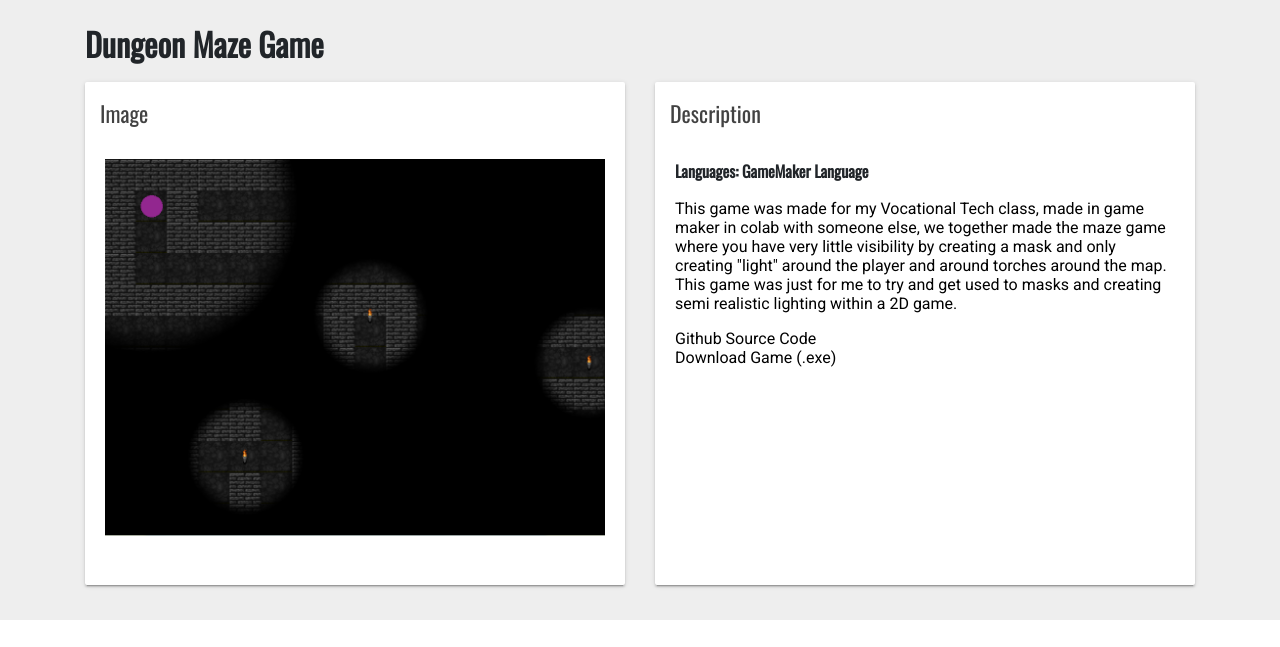
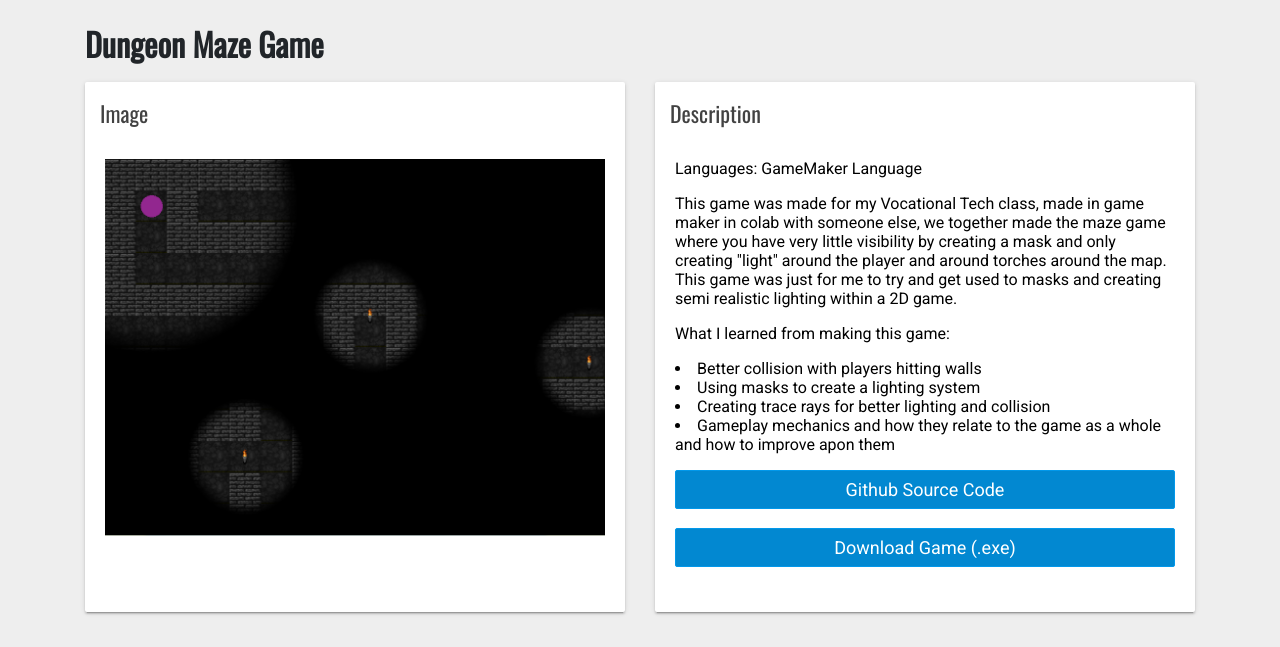
Before and after one commit to ebraptus/Portfolio, a Flask app: page /projects/maze/ in a window 1280 px wide. Shown: the part 240-887 px from the top of the page. Before the commit the page ends 860 px from the top, so only its background shows below. Run offline with Flask 2, Linux system fonts and the light colour scheme; some libraries are stand-ins or nearby versions.

Commit message:
Update game information

```diff
--- a/Portfolio/templates/__template.html
+++ b/Portfolio/templates/__template.html
@@ -1,10 +1,19 @@
 <!DOCTYPE html>
 	<html lang="en">
 	<head>
+		<!-- Meta Data -->
 		<meta charset="UTF-8">
 		<meta name="viewport" content="width=device-width, initial-scale=1.0">
 		<meta http-equiv="X-UA-Compatible" content="ie=edge">
+		<meta name="hostname" content="johndeshano.me">
+		<meta name="expected-hostname" content="johndeshano.me">
+
 		<title>{{ title }} - John de Shano</title>
+
+		<!-- Meta Tags -->
+		<meta name="description" content="The portfolio of John de Shano, this page is used to show off all of my talents and the projects I have done in the past and what I plan for the future.">
+		<meta name="keywords" content="Portfolio,John,de,Shano,DeShano,JohnDeShano,CSS,HTML,JS,JavaScript,PHP,Flask,Python,C++,Game,Developer,Security,Researcher,Debugger,MTA,Wayne">
+		<meta name="author" content="John de Shano">
 
 		<!-- Font Awesome -->
 		<link href="https://fonts.googleapis.com/css?family=Oswald|Roboto" rel="stylesheet">
--- a/Portfolio/templates/projects/maze.html
+++ b/Portfolio/templates/projects/maze.html
@@ -19,16 +19,22 @@
         <div class="card">
             <div class="title">Description</div>
             <div class="content">
-                <h4 class="languages">Languages: GameMaker Language</h4>
+                <div>Languages: GameMaker Language</div>
                 <p>
                     This game was made for my Vocational Tech class, made in game maker in colab with someone else, we together made the maze
                     game where you have very little visibility by creating a mask and only creating "light" around the player and around
                     torches around the map. This game was just for me to try and get used to masks and creating semi realistic lighting within
                     a 2D game.
                 </p>
-                <a target="_blank" href="https://github.com/ebraptus/PuzzleGame">Github Source Code</a>
-                <br>
-                <a target="_blank" href="{{ url_for('static', filename='src/projects/PuzzleGame.exe') }}">Download Game (.exe)</a>
+                <p>
+                    What I learned from making this game:
+                    <li>Better collision with players hitting walls</li>
+                    <li>Using masks to create a lighting system</li>
+                    <li>Creating trace rays for better lighting and collision</li>
+                    <li>Gameplay mechanics and how they relate to the game as a whole and how to improve apon them</li>
+                </p>
+                <a class="btn btn-full" target="_blank" href="https://github.com/ebraptus/PuzzleGame">Github Source Code</a><br><br>
+                <a class="btn btn-full" target="_blank" href="{{ url_for('static', filename='src/projects/PuzzleGame.exe') }}">Download Game (.exe)</a>
             </div>
         </div>
     </div>
```
Also changed, not shown: Portfolio/templates/projects/console.html (+9 -1 lines), Portfolio/templates/projects/kamshooter.html (+7 -1 lines), Portfolio/templates/projects/portfolio.html (+7 -0 lines).
